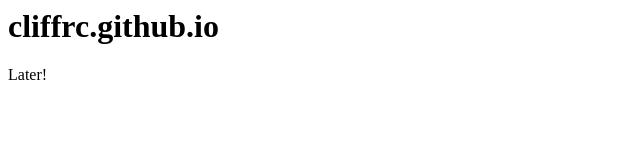
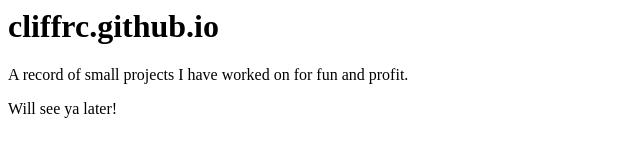
Before and after one commit to cliffrc/cliffrc.github.io, a plain HTML site: page index.html in a window 1280 px wide. Shown: the whole page, without its empty margins (0-640 px from the left). Drawn offline with Linux system fonts and the light colour scheme.

Commit message:
update: Add more descriptive text to the main page
Added some additional text to the main page to better match the
intention of setting up this site.

```diff
--- a/index.html
+++ b/index.html
@@ -1,4 +1,6 @@
 
 <h1>cliffrc.github.io</h1>
 
-<p>Later!</p<
+<p>A record of small projects I have worked on for fun and profit.</p>
+
+<p>Will see ya later!</p<
```
